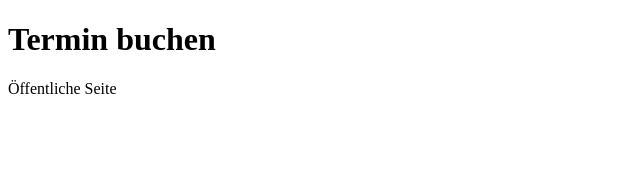
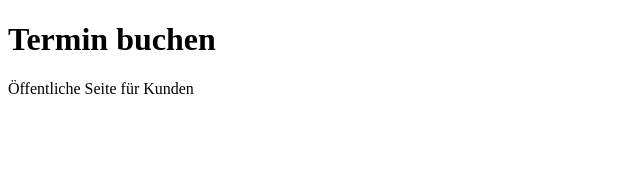
Before and after one commit to emergency-german/termin-buchen, a Next.js app: page / in a window 1280 px wide. Shown: the top 170 px of the page, without its empty margins (0-640 px from the left). Built offline with nearby package versions, Linux system fonts and the light colour scheme.

Commit message:
Update page.tsx

```diff
--- a/app/page.tsx
+++ b/app/page.tsx
@@ -1,8 +1,10 @@
+export const dynamic = "force-dynamic"; // Seite dynamisch
+
 export default function Home() {
   return (
     <main>
       <h1>Termin buchen</h1>
-      <p>Öffentliche Seite</p>
+      <p>Öffentliche Seite für Kunden</p>
     </main>
   )
 }
```
